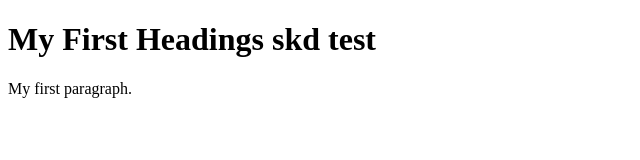
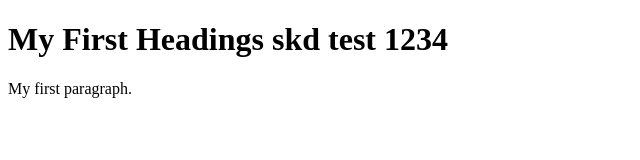
Before and after one commit to ajaykconsultpr/pushDeploy, a plain HTML site: page index.html in a window 1280 px wide. Shown: the whole page, without its empty margins (0-640 px from the left). Drawn offline with Linux system fonts and the light colour scheme.

Commit message:
Update index.html

```diff
--- a/index.html
+++ b/index.html
@@ -2,7 +2,7 @@
 <html>
 <body>
 
-<h1>My First Headings skd test </h1>
+<h1>My First Headings skd test 1234 </h1>
 
 <p>My first paragraph.</p>
 
```
